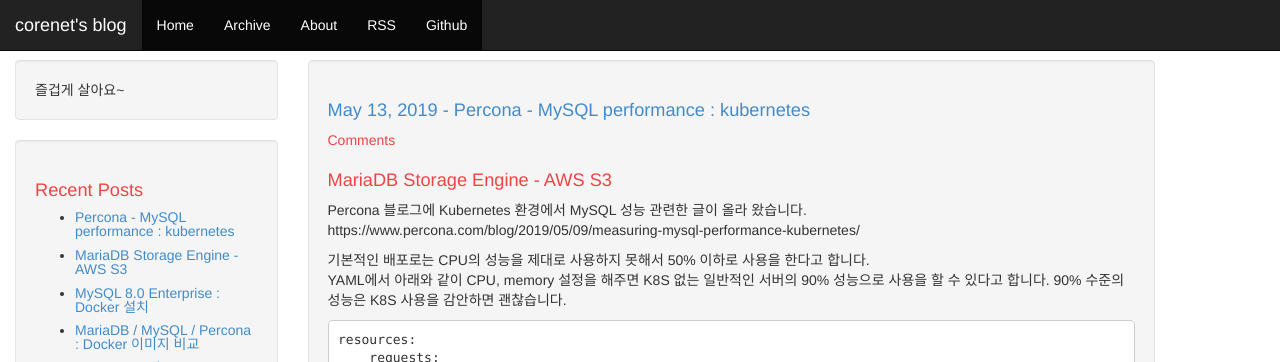
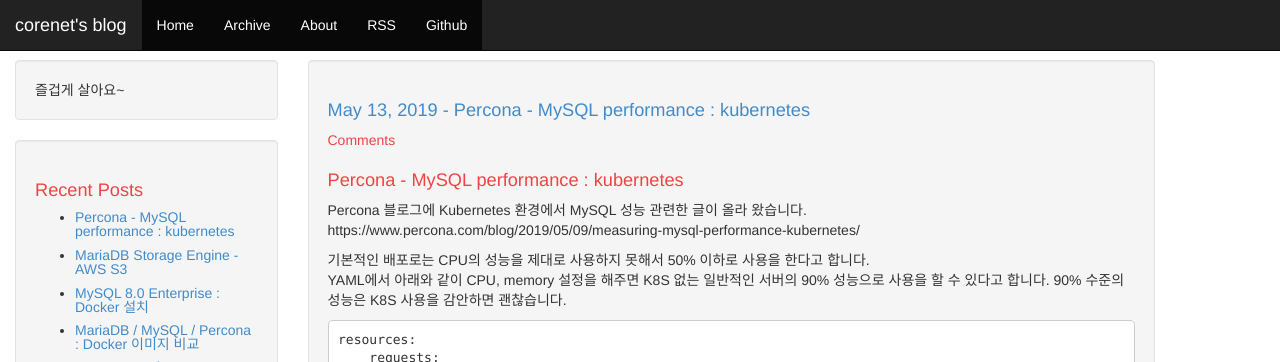
Before and after one commit to artflower/blog, a Jekyll site: the page built from _posts/2019-05-13-k8s-percona-performance.md, in a window 1280 px wide and 1043 px high. Shown: the top 362 px of the window. Built offline with Jekyll 4.4.1, drawn with Linux system fonts in a browser that asks for light colours; nearby versions of some CDN libraries; comment, search, counter and statistics services are not loaded.

Commit message:
post update : percona mysql performance k8s

```diff
--- a/_posts/2019-05-13-k8s-percona-performance.md
+++ b/_posts/2019-05-13-k8s-percona-performance.md
@@ -6,7 +6,7 @@ categories: [Percona, Kubernetes]
 tags: [Percona, Kubernetes, MySQL, k8s, docker]
 comments: true
 ---
-# MariaDB Storage Engine - AWS S3
+# Percona - MySQL performance : kubernetes
 
 Percona 블로그에 Kubernetes 환경에서 MySQL 성능 관련한 글이 올라 왔습니다.
 https://www.percona.com/blog/2019/05/09/measuring-mysql-performance-kubernetes/
```
